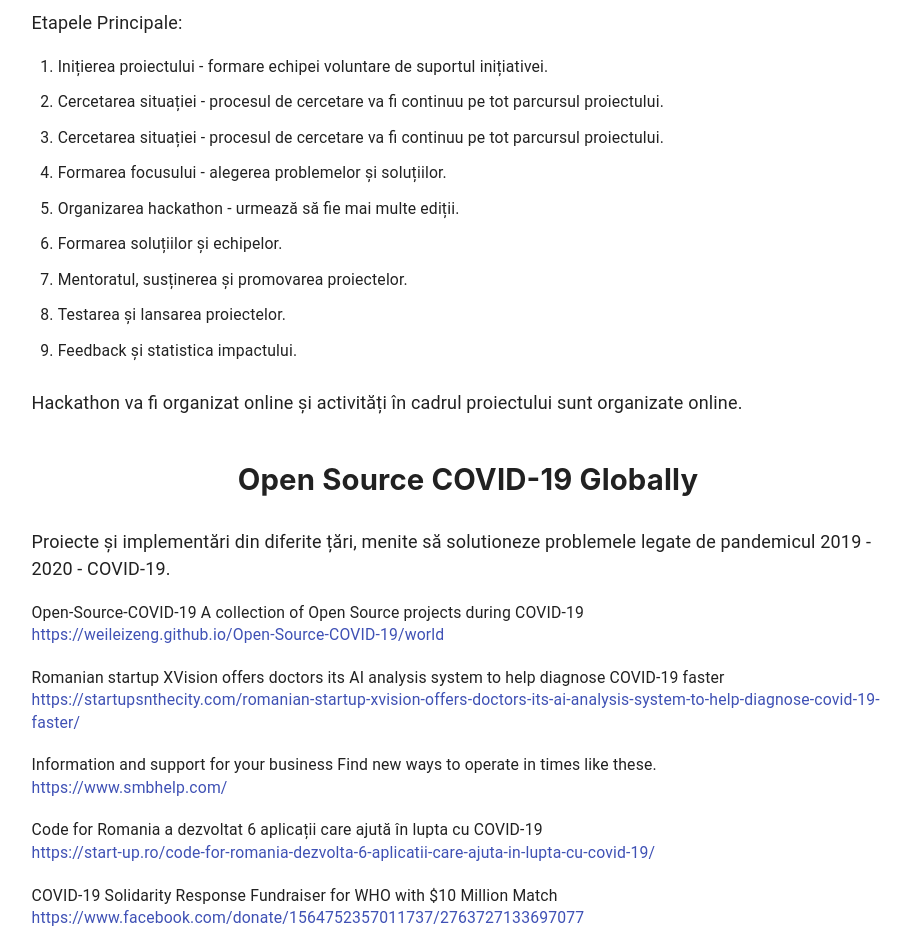
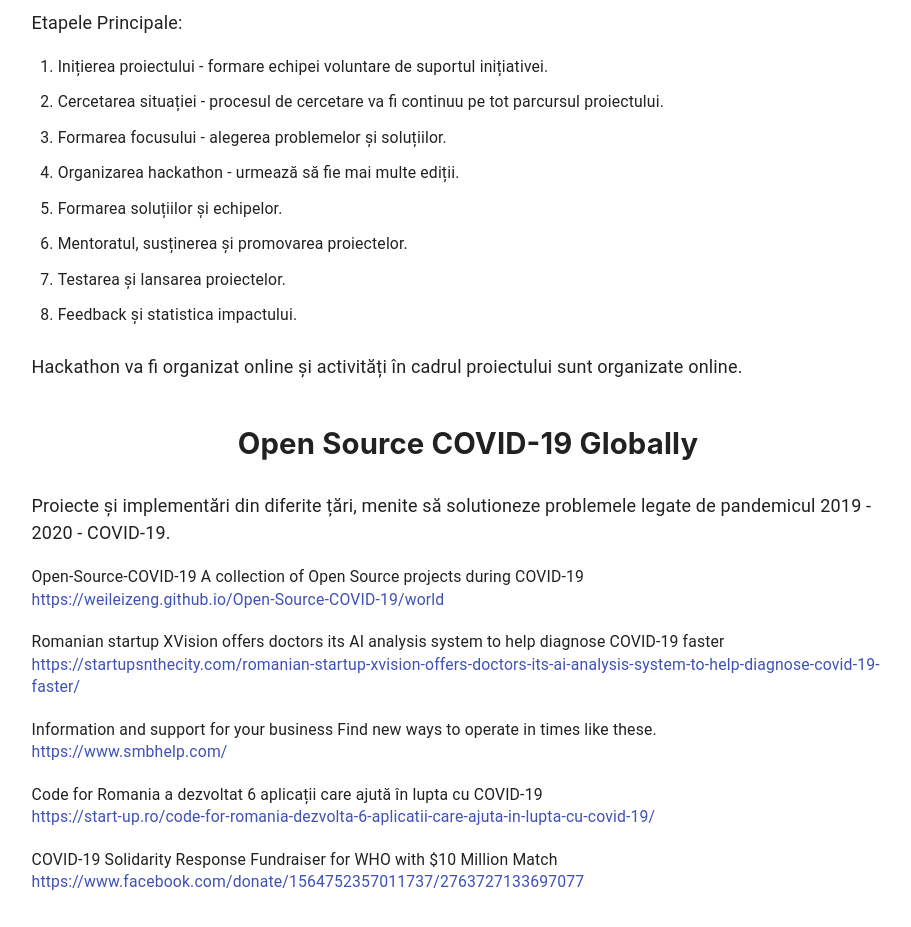
Before and after one commit to Nikro/c19.md, a Gatsby site: page /about in a window 1280 px wide. Shown: the part 1300-2227 px from the top of the page, without its empty margins (172-1083 px from the left). Built offline with nearby package versions, Linux system fonts and the light colour scheme; Gatsby itself is replaced by a stand-in of ours; a web font is replaced by a local one.

Commit message:
Phase-0: Removed duplicate bulletpoint.

```diff
--- a/src/pages/about.js
+++ b/src/pages/about.js
@@ -68,7 +68,6 @@ const About = ( ) => {
         <ol>
           <li>Inițierea proiectului - formare echipei voluntare de suportul inițiativei.</li>
           <li>Cercetarea situației - procesul de cercetare va fi continuu pe tot parcursul proiectului.</li>
-          <li>Cercetarea situației - procesul de cercetare va fi continuu pe tot parcursul proiectului.</li>
           <li>Formarea focusului - alegerea problemelor și soluțiilor.</li>
           <li>Organizarea hackathon - urmează să fie mai multe ediții.</li>
           <li>Formarea soluțiilor și echipelor.</li>
```
